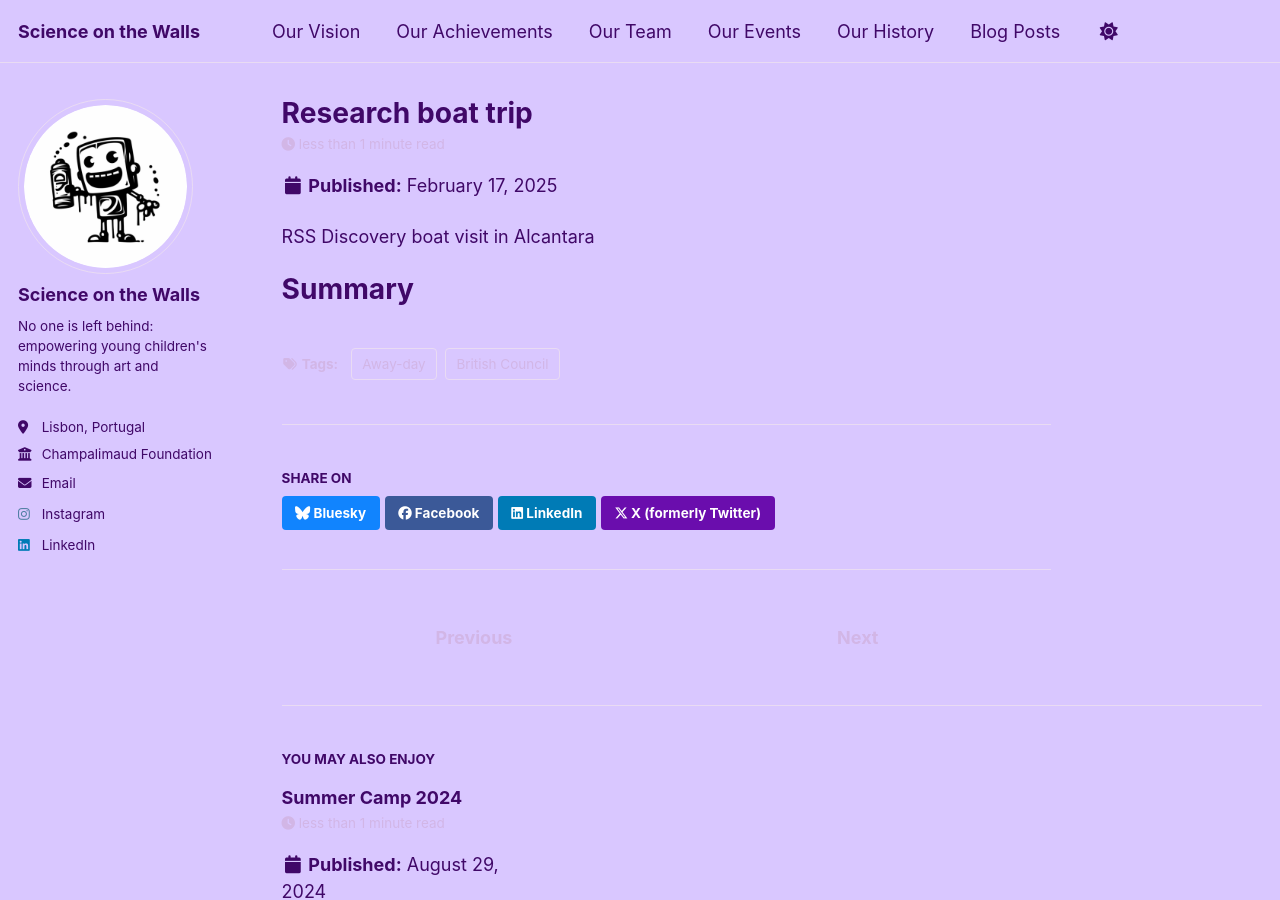
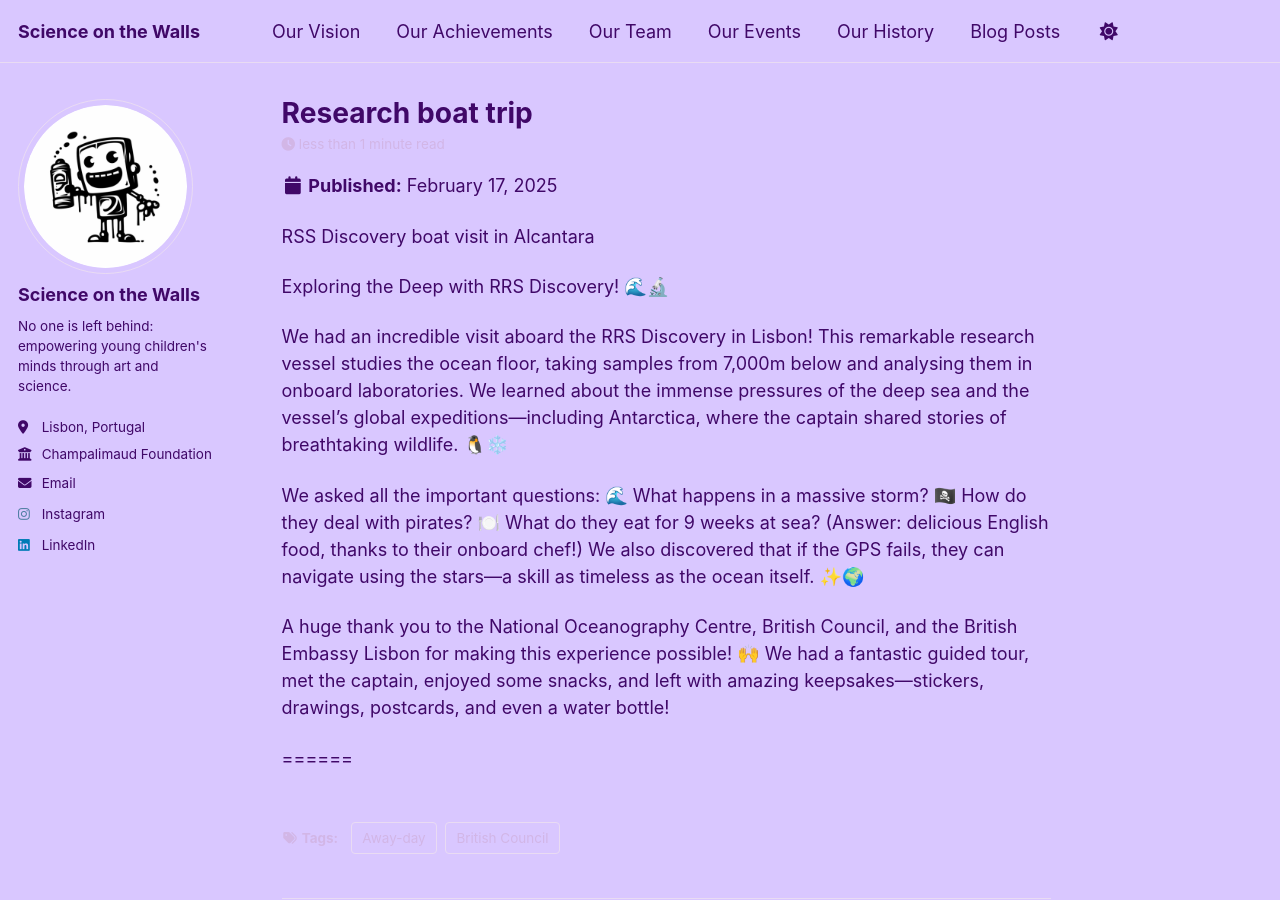
Before and after one commit to scienceonthewalls/scienceonthewalls.github.io, a Jekyll site: the page built from _posts/2025-02-17-rss-bout-trip.md, in a window 1280 px wide and 900 px high. Built offline with Jekyll 4.4.1, drawn with Linux system fonts in a browser that asks for light colours.

Commit message:
Test update of blog post

```diff
--- a/_posts/2025-02-17-rss-bout-trip.md
+++ b/_posts/2025-02-17-rss-bout-trip.md
@@ -9,5 +9,16 @@ tags:
 
 RSS Discovery boat visit in Alcantara
 
-Summary
+Exploring the Deep with RRS Discovery! 🌊🔬
+
+We had an incredible visit aboard the RRS Discovery in Lisbon! This remarkable research vessel studies the ocean floor, taking samples from 7,000m below and analysing them in onboard laboratories. We learned about the immense pressures of the deep sea and the vessel’s global expeditions—including Antarctica, where the captain shared stories of breathtaking wildlife. 🐧❄️
+
+We asked all the important questions:
+🌊 What happens in a massive storm?
+🏴‍☠️ How do they deal with pirates?
+🍽️ What do they eat for 9 weeks at sea? (Answer: delicious English food, thanks to their onboard chef!)
+We also discovered that if the GPS fails, they can navigate using the stars—a skill as timeless as the ocean itself. ✨🌍
+
+A huge thank you to the National Oceanography Centre, British Council, and the British Embassy Lisbon for making this experience possible! 🙌 We had a fantastic guided tour, met the captain, enjoyed some snacks, and left with amazing keepsakes—stickers, drawings, postcards, and even a water bottle!
+
 ======
```
